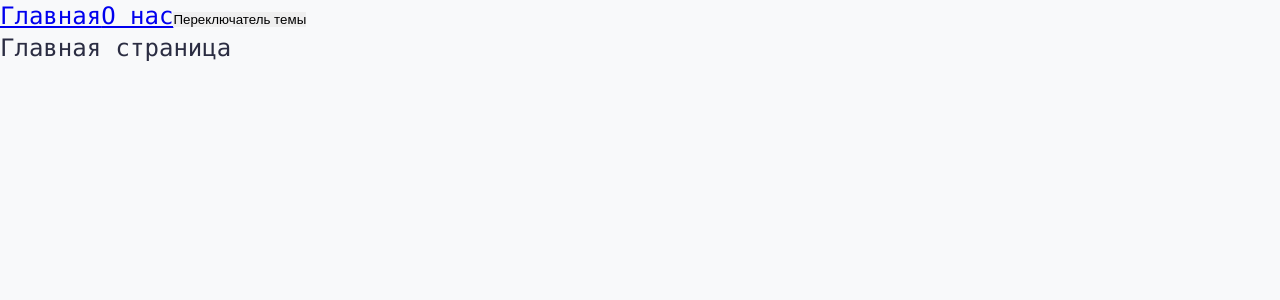
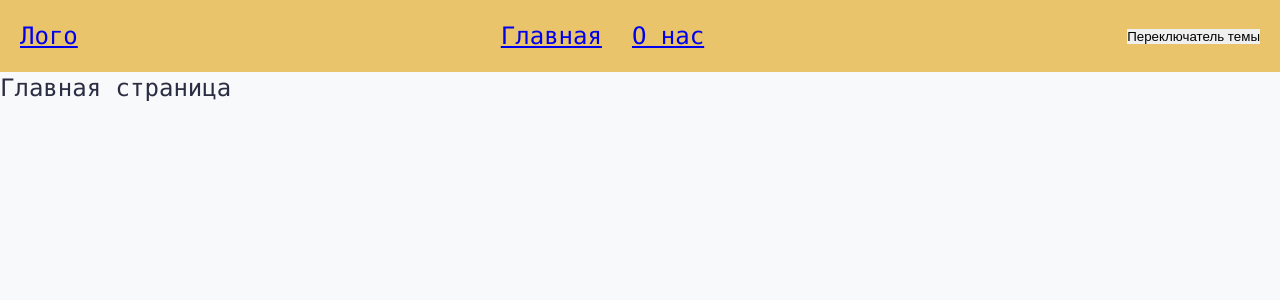
Before and after one commit to kuliznikovjeka/amazing-project, a React app: page / in a window 1280 px wide. Shown: the top 300 px of the page. Built offline with nearby package versions, Linux system fonts and the light colour scheme.

Commit message:
feature/10: обновление react-router-dom
- обновлен react-router-dom до последней 6й версии
- декомпозирован роутинг по fsd
- реализован лейаут хедера
- обновлена точка входа в приложение

```diff
--- a/package.json
+++ b/package.json
@@ -41,6 +41,6 @@
   "dependencies": {
     "react": "^17.0.2",
     "react-dom": "^17.0.2",
-    "react-router-dom": "^6.2.1"
+    "react-router-dom": "^6.30.1"
   }
 }
--- a/src/app/app.tsx
+++ b/src/app/app.tsx
@@ -1,30 +1,26 @@
-import React, { Suspense } from "react";
-import { Route, Routes, Link } from "react-router-dom";
 // shared
-import { Loading } from "shared/ui/loading";
-import { ROUTER_PATHS } from "shared/constants/router-paths";
-import { useThemeContext } from "shared/theme";
-import { classNames } from "shared/lib/class-names";
-// pages
-import { MainPageLazy } from "pages/main-page";
-import { AboutPageLazy } from "pages/about-page";
-// styles
+import { classNames } from 'shared/lib/class-names';
+import { useThemeContext } from 'shared/theme';
+// local
+import { ThemeProvider } from './providers/theme-provider';
+import { RouterProvider } from './providers/router-provider';
 import "./styles/style.scss";
 
+
 export function App() {
-  const { toggleTheme, theme } = useThemeContext();
+  return (
+    <ThemeProvider>
+      <AppRoutes />
+    </ThemeProvider>
+  );
+}
+
+function AppRoutes() {
+  const { theme } = useThemeContext();
 
   return (
     <div className={classNames("app", {}, [theme])}>
-      <Link to="/">Главная</Link>
-      <Link to={`/${ROUTER_PATHS.about}`}>О нас</Link>
-      <button onClick={toggleTheme}>Переключатель темы</button>
-      <Suspense fallback={<Loading />}>
-        <Routes>
-          <Route path="/" element={<MainPageLazy />} />
-          <Route path={`/${ROUTER_PATHS.about}`} element={<AboutPageLazy />} />
-        </Routes>
-      </Suspense>
+      <RouterProvider />
     </div>
-  );
+  )
 }
--- a/src/app/index.ts
+++ /dev/null
@@ -1,2 +0,0 @@
-export { App } from './app'
-export { ThemeProvider } from './providers/theme-provider';
--- /dev/null
+++ b/src/app/providers/router-provider.tsx
@@ -0,0 +1,10 @@
+import React from 'react'
+import { RouterProvider as ReactRouterProvider} from "react-router-dom";
+//
+import { router } from '../router';
+
+export function RouterProvider() {
+  return (
+    <ReactRouterProvider router={router} />
+  )
+}
--- /dev/null
+++ b/src/app/router/index.ts
@@ -0,0 +1 @@
+export { router } from './routes';
--- /dev/null
+++ b/src/app/router/routes.tsx
@@ -0,0 +1,35 @@
+import { createBrowserRouter } from "react-router-dom";
+// shared
+import { ROUTER_PATHS } from "shared/constants/router-paths";
+// widgets
+import { HeaderLayout } from "widgets/layout/header-layout";
+// pages
+import { AboutPageLazy } from "pages/about-page";
+import { MainPageLazy } from "pages/main-page";
+// local
+import { SuspenseWrapper } from "./ui/suspense-wrapper";
+
+export const router = createBrowserRouter([
+  {
+    path: '/',
+    element: <HeaderLayout />,
+    children: [
+      {
+        index: true,
+        element: (
+          <SuspenseWrapper>
+            <MainPageLazy />
+          </SuspenseWrapper>
+        ),
+      },
+      {
+        path: `/${ROUTER_PATHS.about}`,
+        element: (
+          <SuspenseWrapper>
+            <AboutPageLazy />
+          </SuspenseWrapper>
+        ),
+      },
+    ]
+  },
+])
--- /dev/null
+++ b/src/app/router/ui/suspense-wrapper.tsx
@@ -0,0 +1,10 @@
+import { Suspense, FC } from "react"
+import { Loading } from "shared/ui/loading"
+
+export const SuspenseWrapper:FC = ({ children }) => {
+  return (
+    <Suspense fallback={<Loading />}>
+      {children}
+    </Suspense>
+  )
+}
--- a/src/index.tsx
+++ b/src/index.tsx
@@ -1,14 +1,9 @@
 import ReactDom from "react-dom";
-import { BrowserRouter } from "react-router-dom";
 // app
-import { App, ThemeProvider } from "app";
+import { App } from "app/app";
 
 const root = document.getElementById("root");
 ReactDom.render(
-  <BrowserRouter>
-    <ThemeProvider>
-      <App />
-    </ThemeProvider>
-  </BrowserRouter>,
+  <App />,
   root
 );
--- /dev/null
+++ b/src/widgets/layout/header-layout/index.ts
@@ -0,0 +1 @@
+export { HeaderLayout } from './ui/header-layout'
--- /dev/null
+++ b/src/widgets/layout/header-layout/ui/header-layout.module.scss
@@ -0,0 +1,20 @@
+.header {
+  background: var(--secondary-color);
+}
+
+.header__container {
+  display: flex;
+  justify-content: space-between;
+  align-items: center;
+  gap: 16px;
+  max-width: 1400px;
+  padding: 20px;
+}
+
+.header__list {
+  display: flex;
+  flex-wrap: wrap;
+  justify-content: space-between;
+  align-items: center;
+  gap: 30px;
+}
--- /dev/null
+++ b/src/widgets/layout/header-layout/ui/header-layout.tsx
@@ -0,0 +1,35 @@
+import React from 'react'
+import { Link, Outlet } from 'react-router-dom';
+// shared
+import { useThemeContext } from 'shared/theme';
+import { ROUTER_PATHS } from 'shared/constants/router-paths';
+// local
+import styles from './header-layout.module.scss';
+
+export function HeaderLayout() {
+  const { toggleTheme, theme } = useThemeContext();
+
+  return (
+    <>
+      <header className={styles.header}>
+        <div className={styles.header__container}>
+          <a href='#'>
+            Лого
+          </a>
+          <nav>
+            <ul className={styles.header__list}>
+              <li>
+                <Link to="/">Главная</Link>
+              </li>
+              <li>
+                <Link to={`/${ROUTER_PATHS.about}`}>О нас</Link>
+              </li>
+            </ul>
+          </nav>
+        <button onClick={toggleTheme}>Переключатель темы</button>
+        </div>
+      </header>
+      <Outlet />
+    </>
+  )
+}
```
Also changed, not shown: 1 other file (tests, documents, lock files or other folders).
